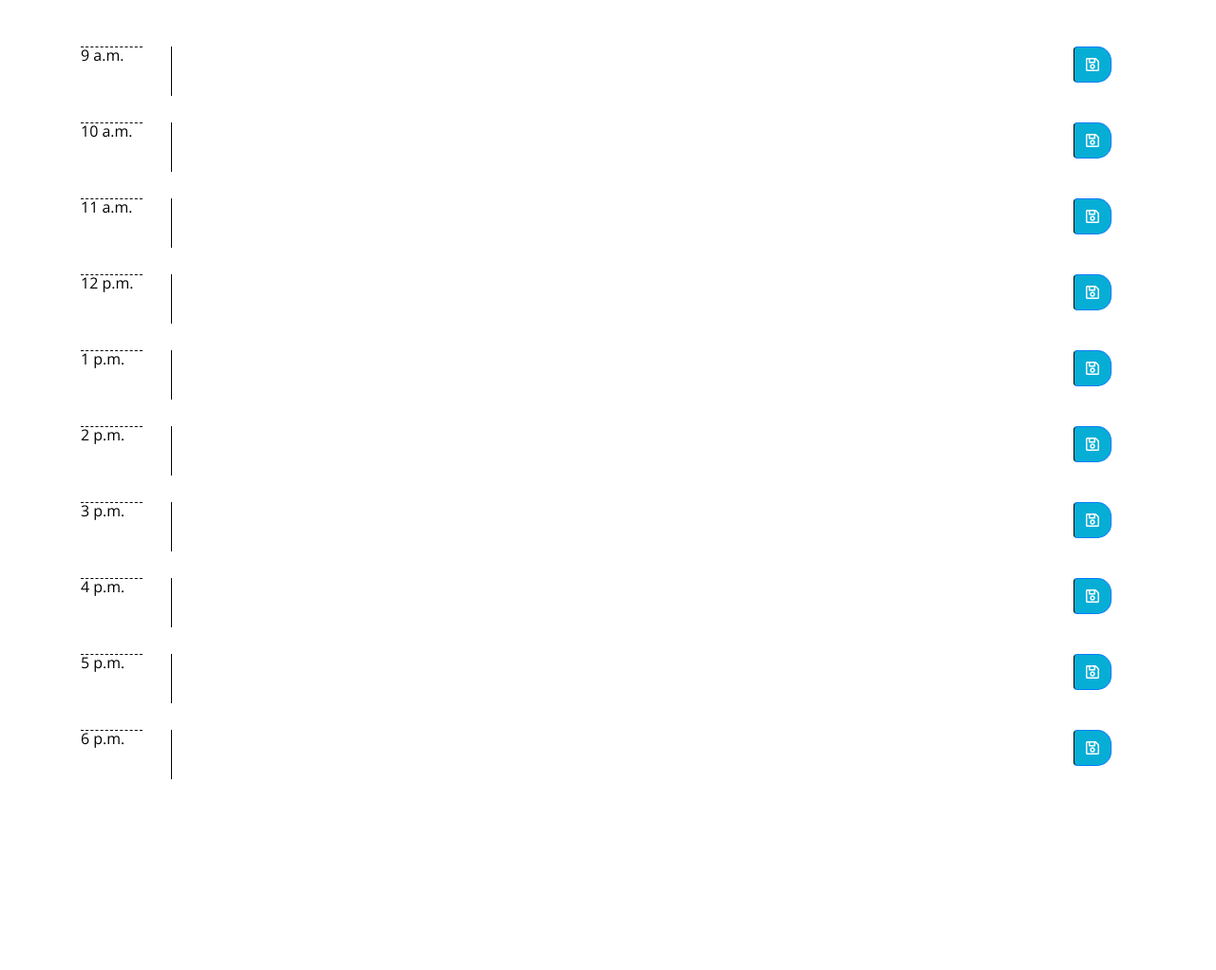
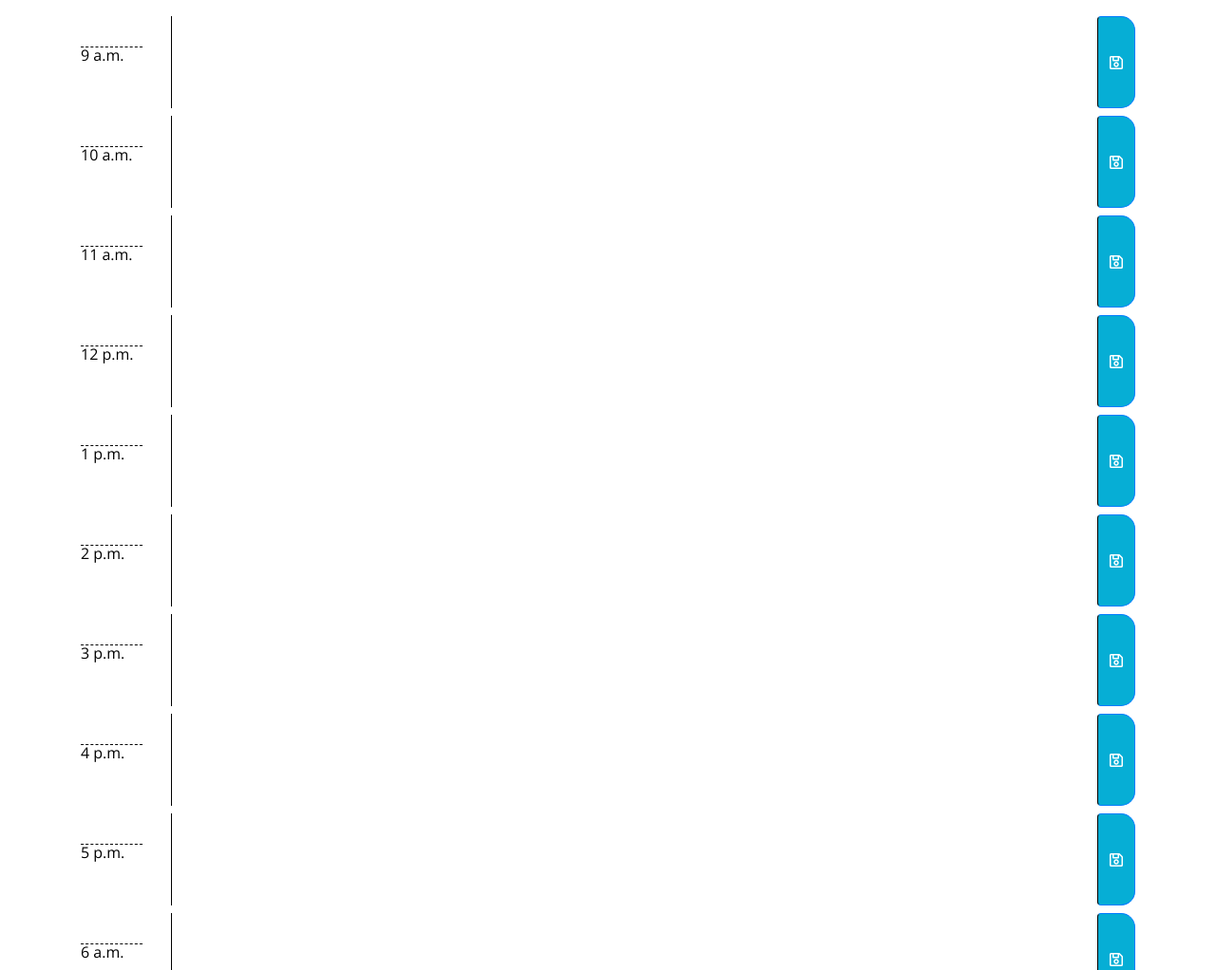
Before and after one commit to RachelNS/work-day-planner, a plain HTML site: page index.html in a window 1280 px wide. Shown: the part 320-1342 px from the top of the page at 95% size. Before the commit the page ends 1162 px from the top, so only its background shows below. Drawn offline with nearby package versions, Linux system fonts and the light colour scheme.

Commit message:
the rows and columns look right finally

```diff
--- a/index.html
+++ b/index.html
@@ -26,11 +26,8 @@
         <p class="hour" data-time="9">9 a.m.</p>
       </div>
 
-      <div class="col-10">
+      <div class="col-11">
         <textarea cols="110" class="entry-block"></textarea>
-      </div>
-
-      <div class="col-1">
         <button type="button" class="btn btn-primary saveBtn"><i class="far fa-save"></i></button>
       </div>
     </div>
@@ -40,11 +37,8 @@
         <p class="hour" data-time="10">10 a.m.</p>
       </div>
 
-      <div class="col-10">
+      <div class="col-11">
         <textarea cols="110" class="entry-block"></textarea>
-      </div>
-
-      <div class="col-1">
         <button type="button" class="btn btn-primary saveBtn"><i class="far fa-save"></i></button>
       </div>
     </div>
@@ -54,11 +48,8 @@
         <p class="hour" data-time="11">11 a.m.</p>
       </div>
 
-      <div class="col-10">
+      <div class="col-11">
         <textarea cols="110" class="entry-block"></textarea>
-      </div>
-
-      <div class="col-1">
         <button type="button" class="btn btn-primary saveBtn"><i class="far fa-save"></i></button>
       </div>
     </div>
@@ -68,11 +59,8 @@
         <p class="hour" data-time="12">12 p.m.</p>
       </div>
 
-      <div class="col-10">
+      <div class="col-11">
         <textarea cols="110" class="entry-block"></textarea>
-      </div>
-
-      <div class="col-1">
         <button type="button" class="btn btn-primary saveBtn"><i class="far fa-save"></i></button>
       </div>
     </div>
@@ -82,11 +70,8 @@
         <p class="hour" data-time="13">1 p.m.</p>
       </div>
 
-      <div class="col-10">
+      <div class="col-11">
         <textarea cols="110" class="entry-block"></textarea>
-      </div>
-
-      <div class="col-1">
         <button type="button" class="btn btn-primary saveBtn"><i class="far fa-save"></i></button>
       </div>
     </div>
@@ -96,11 +81,8 @@
         <p class="hour" data-time="14">2 p.m.</p>
       </div>
 
-      <div class="col-10">
+      <div class="col-11">
         <textarea cols="110" class="entry-block"></textarea>
-      </div>
-
-      <div class="col-1">
         <button type="button" class="btn btn-primary saveBtn"><i class="far fa-save"></i></button>
       </div>
     </div>
@@ -110,11 +92,8 @@
         <p class="hour" data-time="15">3 p.m.</p>
       </div>
 
-      <div class="col-10">
+      <div class="col-11">
         <textarea cols="110" class="entry-block"></textarea>
-      </div>
-
-      <div class="col-1">
         <button type="button" class="btn btn-primary saveBtn"><i class="far fa-save"></i></button>
       </div>
     </div>
@@ -124,11 +103,8 @@
         <p class="hour" data-time="16">4 p.m.</p>
       </div>
 
-      <div class="col-10">
+      <div class="col-11">
         <textarea cols="110" class="entry-block"></textarea>
-      </div>
-
-      <div class="col-1">
         <button type="button" class="btn btn-primary saveBtn"><i class="far fa-save"></i></button>
       </div>
     </div>
@@ -138,28 +114,24 @@
         <p class="hour" data-time="17">5 p.m.</p>
       </div>
 
-      <div class="col-10">
+      <div class="col-11">
         <textarea cols="110" class="entry-block"></textarea>
-      </div>
-
-      <div class="col-1">
         <button type="button" class="btn btn-primary saveBtn"><i class="far fa-save"></i></button>
       </div>
     </div>
 
     <div class="row">
       <div class="col-1">
-        <p class="hour" data-time="18">6 p.m.</p>
+        <p class="hour" data-time="18">6 a.m.</p>
       </div>
 
-      <div class="col-10">
+      <div class="col-11">
         <textarea cols="110" class="entry-block"></textarea>
-      </div>
-
-      <div class="col-1">
         <button type="button" class="btn btn-primary saveBtn"><i class="far fa-save"></i></button>
       </div>
     </div>
+
+
 
   </div>
   <script src="https://cdnjs.cloudflare.com/ajax/libs/jquery/3.2.1/jquery.min.js"></script>
--- a/script.js
+++ b/script.js
@@ -29,8 +29,5 @@ $("#currentDay").text(now.format("dddd, MMMM Do YYYY"));
 
 //When user clicks the "save" button, their input will be saved in local storage
 $(".saveBtn").click(function() {
-    localStorage.setItem("activities", $(".entry-block").val())
+    console.log($(this));
 })
-
-// The next time the page loads, the user's input will remain
-$(".entry-block").val(localStorage.getItem("activities"));
--- a/style.css
+++ b/style.css
@@ -11,6 +11,15 @@ textarea{
   color: #000000;
   border-left: 1px solid black;
   padding: 10px;
+}
+
+.col-11 {
+  display: flex;
+  justify-content: left;
+}
+
+.row {
+  margin-bottom: 25px;
 }
 
 .jumbotron {
```
